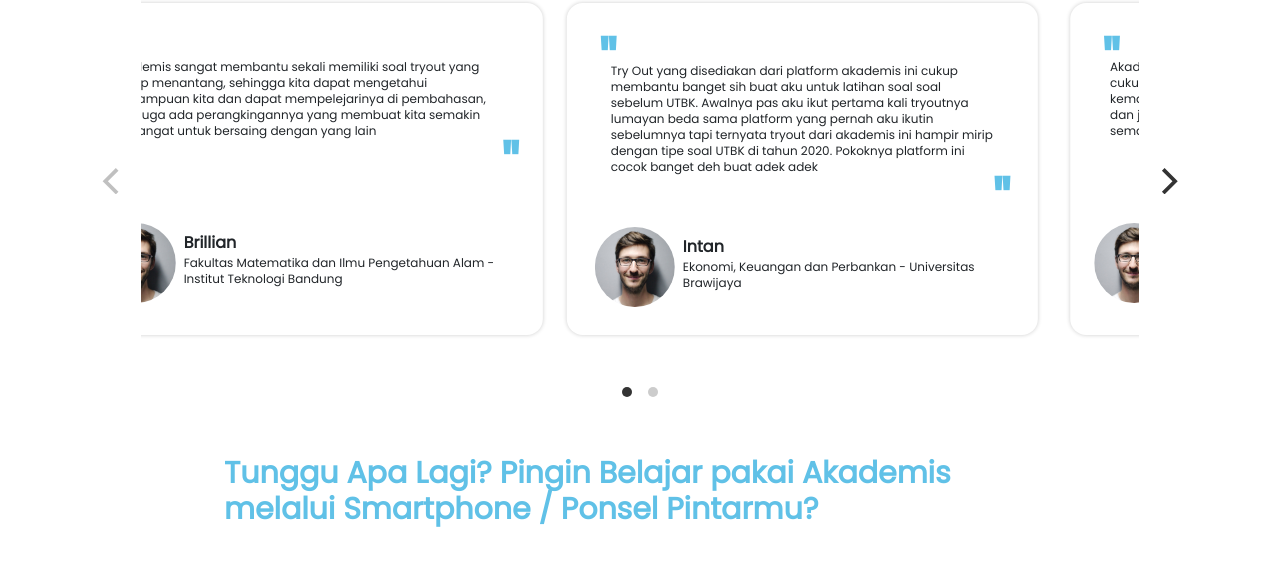
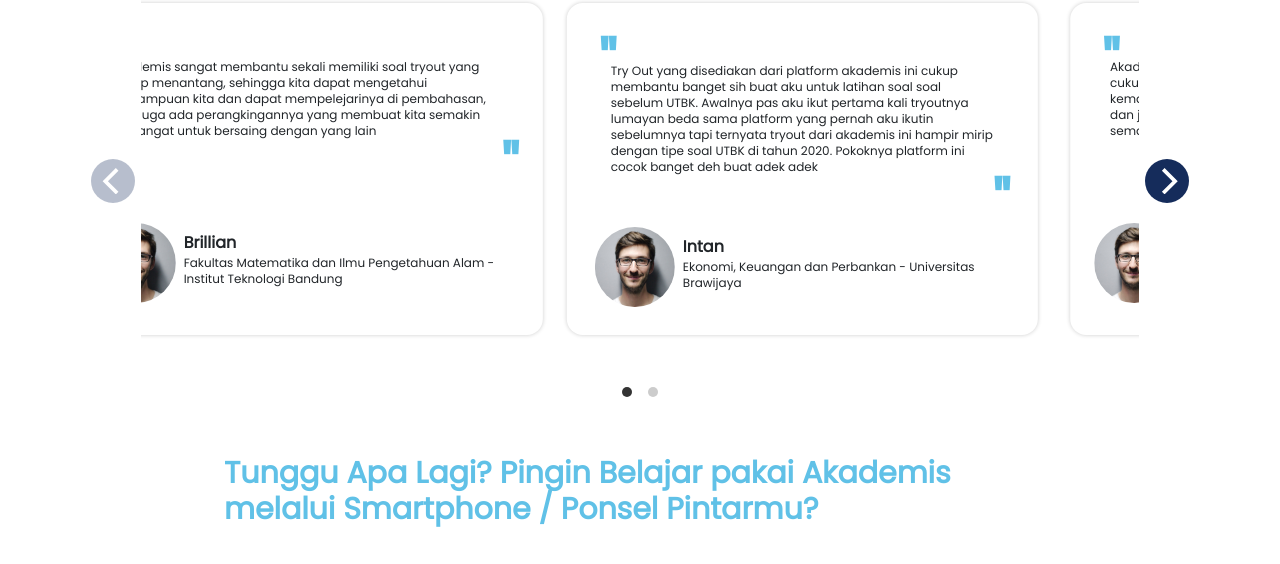
Before and after one commit to melsrasafebri123/homepage_akademis, a website: page landing/index.html in a window 1280 px wide. Shown: the part 2329-2893 px from the top of the page. Drawn offline with nearby package versions, Linux system fonts and the light colour scheme.

Commit message:
homepage

```diff
--- a/landing/index.html
+++ b/landing/index.html
@@ -82,10 +82,14 @@
 
     .flickity-prev-next-button.previous {
       left: -50px;
+      background-color: #152C5B;
+      color: white;
     }
 
     .flickity-prev-next-button.next {
       right: -50px;
+      background-color: #152C5B;
+      color: white;
     }
 
     @media only screen and (max-width: 1000px) {
```
